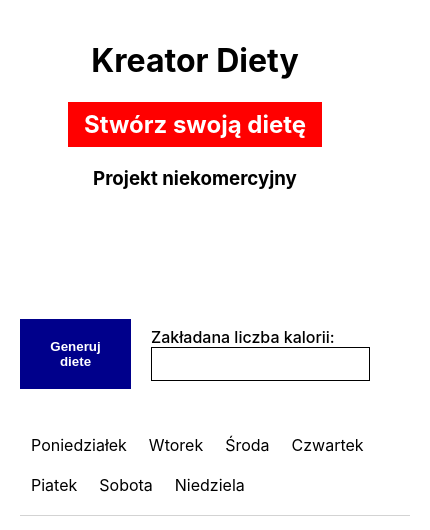
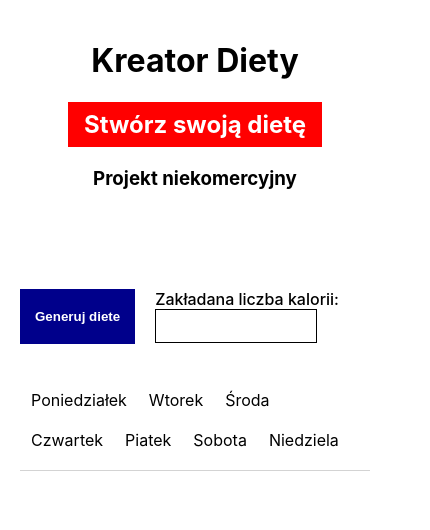
Before and after one commit to Przemyslaw-Pajka/diet-generator, a React (Create React App) app: page /home in a window 390 px wide. Shown: the top 530 px of the page, 430 px wide, since content can reach past the window. Built offline with nearby package versions, Linux system fonts and the light colour scheme.

Commit message:
Fix generateContainer width on mobile, fix item's width in modal for better displaying on mobile

```diff
--- a/package.json
+++ b/package.json
@@ -17,6 +17,7 @@
     "build": "react-scripts build",
     "test": "react-scripts test",
     "eject": "react-scripts eject",
+    "clean": "rm -rf node_modules/gh-pages/.cache",
     "predeploy": "npm run build",
     "deploy": "gh-pages -d build"
   },
--- a/public/index.html
+++ b/public/index.html
@@ -15,6 +15,6 @@
   </head>
   <body>
     <noscript>You need to enable JavaScript to run this app.</noscript>
-    <div id="root"></div>
+    <div id="root" class="root"></div>
   </body>
 </html>
--- a/src/components/Cockpit/Circular/Circular.js
+++ b/src/components/Cockpit/Circular/Circular.js
@@ -1,5 +1,6 @@
 import React from "react";
 import CircularProgress from "@material-ui/core/CircularProgress";
+import styles from "./circular.css";
 
 const Circular = () => (
   <div className="circularContainer">
--- /dev/null
+++ b/src/components/Cockpit/Circular/circular.css
@@ -0,0 +1,12 @@
+.circularContainer {
+  position: absolute;
+  border: 2px solid #8681cc;
+  text-align: center;
+  z-index: 999;
+  background: rgba(255, 255, 255, 0.95);
+  color: #000;
+  padding: 30px 0;
+  width: 60%;
+  left: 20%;
+  top: 300px;
+}
--- a/src/components/Cockpit/GenerateDietContainer/GenerateDietContainer.js
+++ b/src/components/Cockpit/GenerateDietContainer/GenerateDietContainer.js
@@ -1,10 +1,13 @@
 import React, { useRef } from "react";
 import { Link } from "react-router-dom";
+import styles from "./generateDietContainer.css";
 
 const GenerateDietContainer = (props) => {
   return (
     <div className="generateDietContainer">
-      <Link to="/home/kreator/dzien/poniedzialek?dzien=poniedzialek">
+      <Link
+        className="generateDietLink"
+        to="/home/kreator/dzien/poniedzialek?dzien=poniedzialek">
         <button
           disabled={props.isError}
           className="generateDietBtn"
--- /dev/null
+++ b/src/components/Cockpit/GenerateDietContainer/generateDietContainer.css
@@ -0,0 +1,49 @@
+.generateDietContainer {
+  display: flex;
+  align-items: center;
+  padding: 10px 0px;
+}
+.generateDietBtn a {
+  margin-right: 0;
+  color: #fff;
+  text-decoration: none;
+}
+.generateDietContainer label {
+  font-weight: 500;
+}
+.generateDietBtn {
+  padding: 20px 15px;
+  width: 100%;
+  height: 100%;
+  border: none;
+  color: #fff;
+  background-color: #00008b;
+  font-weight: 700;
+  cursor: pointer;
+}
+.generateDietContainer form {
+  display: flex;
+  flex-direction: column;
+  justify-content: space-between;
+  align-content: space-between;
+  margin-left: 20px;
+}
+.generateDietContainer input {
+  padding: 7px 5px;
+  border: 1px solid #000;
+  font-size: 16px;
+}
+.generateDietContainer a:focus,
+.generateDietContainer input:focus {
+  outline: 3px solid #ff0000;
+}
+input[type="number"]::-webkit-inner-spin-button,
+input[type="number"]::-webkit-outer-spin-button {
+  -webkit-appearance: none;
+  margin: 0;
+}
+@media screen and (max-width: 425px) {
+  .generateDietContainer input {
+    width: 150px;
+  }
+}
--- a/src/components/Cockpit/cockpit.css
+++ b/src/components/Cockpit/cockpit.css
@@ -1,75 +1,15 @@
 .cockpit {
   width: 100%;
+  padding: 50px 0px 0px;
   margin: 0 auto;
-    padding: 80px 20px;
   position: relative;
-}
-.generateDietContainer {
-    display: flex;
-    align-items: center;
-    padding: 10px 0px;
-}
-.generateDietContainer * {
-    margin-right: 20px;
-}
-.generateDietBtn a {
-    margin-right: 0;
-    color: #fff;
-    text-decoration: none;
-}
-.generateDietContainer label {
-    font-weight: 500;
-}
-.generateDietBtn {
-    padding: 20px 15px;
-    width: 100%;
-    height: 100%;
-    border: none;
-    color: #fff;
-    background-color: #00008b;
-    font-weight: 700;
-    cursor: pointer;
-}
-
-.generateDietContainer form {
-    display: flex;
-    flex-direction: column;
-    justify-content: space-between;
-    align-content: space-between;
-}
-.generateDietContainer input {
-    padding: 7px 5px;
-    border: 1px solid #000;
-    font-size: 16px;
-}
-.generateDietContainer a:focus, .generateDietContainer input:focus {
-    outline: 3px solid #ff0000;
-}
-
-.circularContainer {
-    position: absolute;
-    border: 2px solid #8681cc;
-    text-align: center;
-    z-index: 999;
-    background: rgba(255, 255, 255, 0.95);
-    color: #000;
-    padding: 30px 0;
-    width: 60%;
-    left: 20%;
-    top: 300px;
-}
-input[type=number]::-webkit-inner-spin-button,
-input[type=number]::-webkit-outer-spin-button {
-  -webkit-appearance: none;
-  margin: 0;
 }
 @media screen and (min-width: 600px) {
   .cockpit {
     max-width: 750px;
-
   }
 }
-@media screen and (min-width:1200px) {
+@media screen and (min-width: 1200px) {
   .cockpit {
     width: 40vw;
     left: 30vw;
--- a/src/components/Header/header.css
+++ b/src/components/Header/header.css
@@ -1,7 +1,7 @@
 header {
   display: flex;
   flex-direction: column;
-    padding: 20px 35px;
+  padding: 20px 0px;
   width: max-content;
   margin: 0 auto;
 }
@@ -11,7 +11,7 @@ header a {
   text-align: center;
 }
 
-header h2{
+header h2 {
   color: #fff;
   background-color: #ff0000;
   padding: 8px 16px;
--- a/src/components/Modal/modal.css
+++ b/src/components/Modal/modal.css
@@ -52,7 +52,7 @@
   justify-content: flex-end;
 }
 .mealSuggestionsNutrient {
-    background-color:  #5f5e5e;
+  background-color: #5f5e5e;
   padding: 2px 8px;
   margin-right: 4px;
   font-size: 12px;
@@ -81,3 +81,9 @@
     display: inline-block;
   }
 }
+
+@media screen and (max-width: 725px) {
+  .mealsSuggestionsList {
+    width: 70%;
+  }
+}
--- a/src/index.css
+++ b/src/index.css
@@ -1,13 +1,16 @@
 body {
   margin: 0;
-  font-family: -apple-system, BlinkMacSystemFont, 'Segoe UI', 'Roboto', 'Oxygen',
-    'Ubuntu', 'Cantarell', 'Fira Sans', 'Droid Sans', 'Helvetica Neue',
+  font-family: -apple-system, BlinkMacSystemFont, "Segoe UI", "Roboto", "Oxygen",
+    "Ubuntu", "Cantarell", "Fira Sans", "Droid Sans", "Helvetica Neue",
     sans-serif;
   -webkit-font-smoothing: antialiased;
   -moz-osx-font-smoothing: grayscale;
 }
 
 code {
-  font-family: source-code-pro, Menlo, Monaco, Consolas, 'Courier New',
+  font-family: source-code-pro, Menlo, Monaco, Consolas, "Courier New",
     monospace;
 }
+.root {
+  padding: 0px 20px 70px;
+}
```
Also changed, not shown: 21 other files (tests, documents, lock files or other folders). Lines whose indentation alone changed are shown as unchanged.
